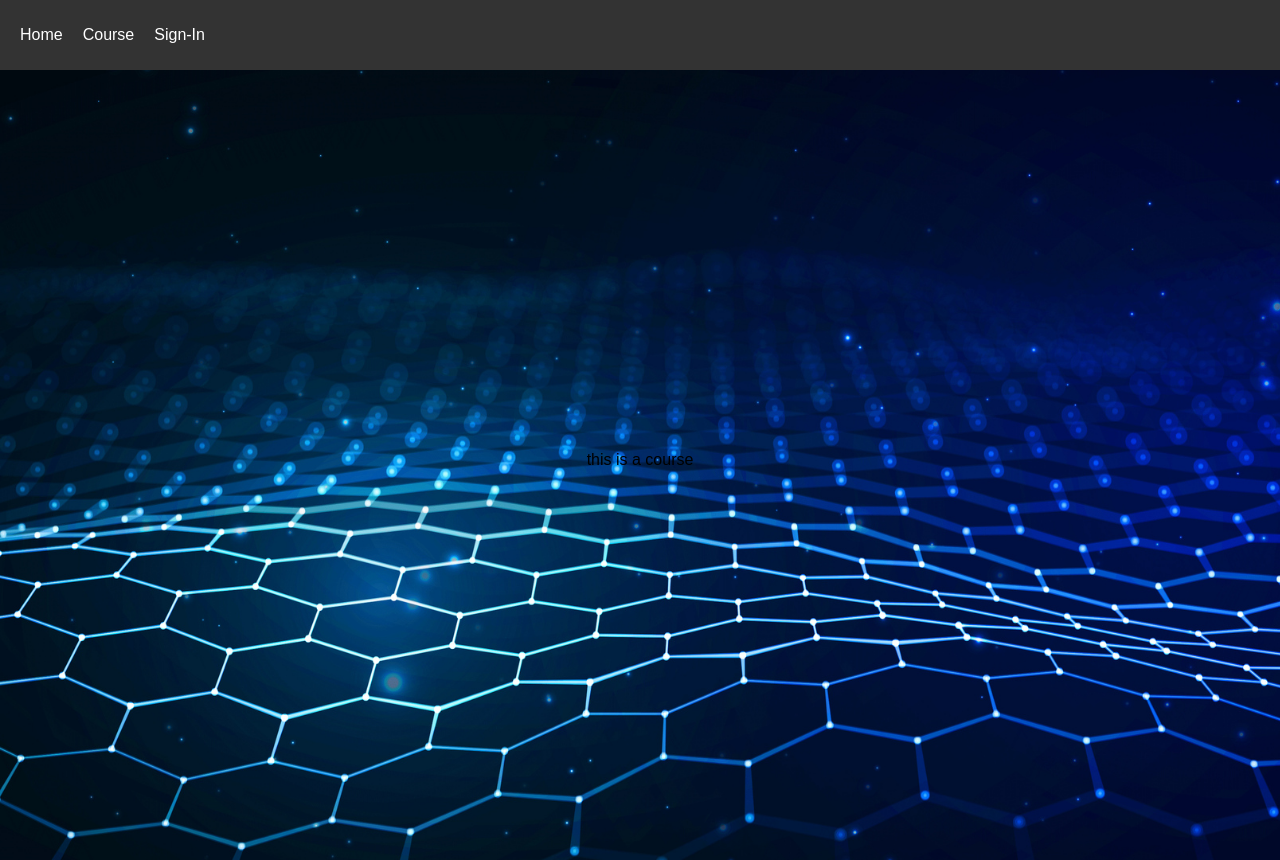
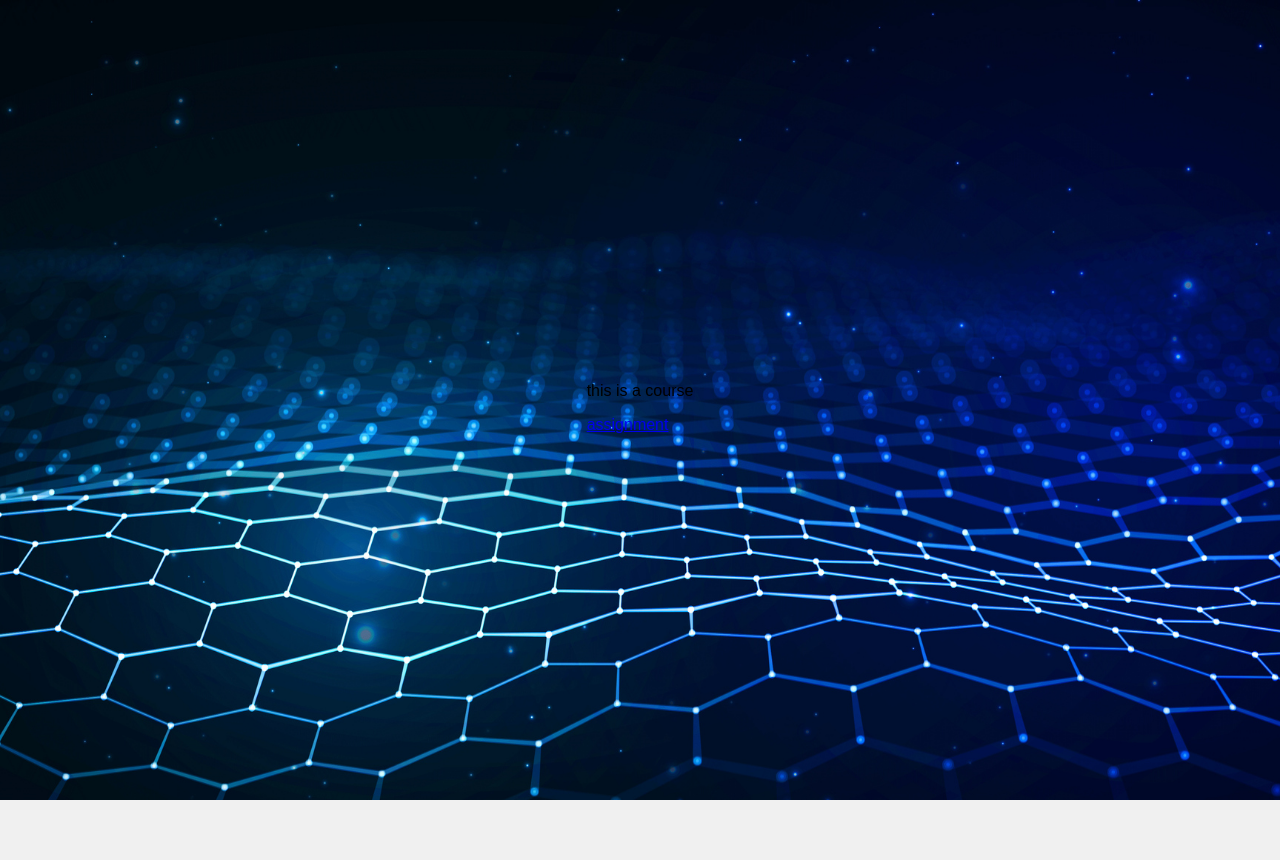
Before and after one commit to WSU-4110/LearningManagementSystem, a React (Create React App) app in the folder frontend/: page /course in a window 1280 px wide. After the commit the page ends 800 px from the top, so only its background shows below. Built offline with nearby package versions, Linux system fonts and the light colour scheme.

Commit message:
disabled navbar, added assignment component

```diff
--- a/frontend/src/App.js
+++ b/frontend/src/App.js
@@ -1,11 +1,12 @@
 import './App.css';
 
 
-import Navbar from './components/navbar.component';
+//import Navbar from './components/navbar.component';
 import Dashboard from './components/dashboard.component';
 import Course from './components/course.component';
 import { BrowserRouter as Router, Route, Routes } from 'react-router-dom';
 import Signin from './components/signin.component';
+import Assignment from './components/assignment.component';
 
 function App()
 {
@@ -13,12 +14,11 @@ function App()
 
 
     <Router>
-      <Navbar />
       <Routes>
         <Route path = '/' element={<Dashboard/>} />
         <Route path = '/course' element={<Course/>} />
         <Route path = '/signin' element={<Signin/>} />
-
+        <Route path = '/assignment' element={<Assignment/>} />
       </Routes>
     </Router>
   );
--- /dev/null
+++ b/frontend/src/components/assignment.component.js
@@ -0,0 +1,5 @@
+export default function Assignment() {
+    return (
+        <p>assignment</p>
+    );
+}
--- a/frontend/src/components/course.component.js
+++ b/frontend/src/components/course.component.js
@@ -1,6 +1,9 @@
-export default function Course()
-{
+import { Link } from 'react-router-dom';
+export default function Course() {
     return(
-        <p>this is a course</p>
+        <div>
+            <p>this is a course</p>
+            <Link to="/assignment">assignment</Link>
+        </div>
     );
 }
```
